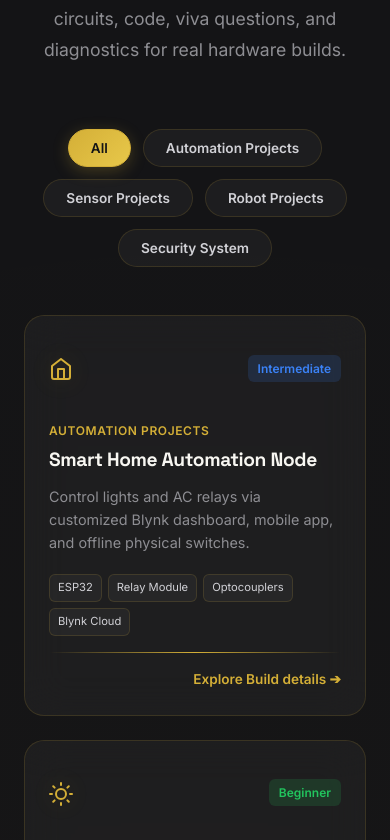
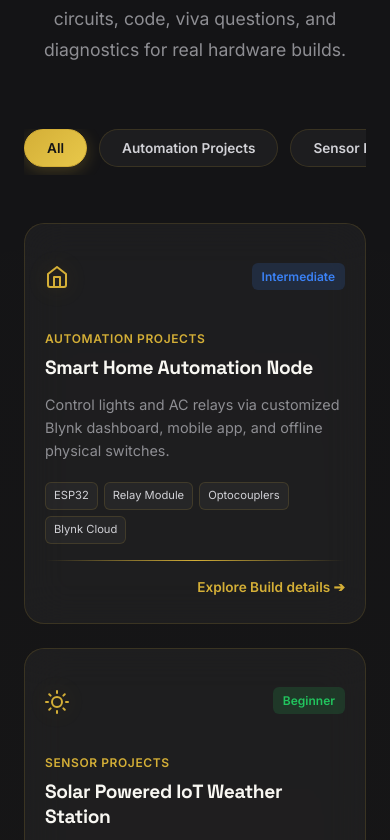
Before and after one commit to Nikhil0-1/TechIotwarriors, a Next.js app: page / in a window 390 px wide. Shown: the part 8704-9544 px from the top of the page. Built offline with nearby package versions, Linux system fonts and the light colour scheme.

Commit message:
style: expand horizontal scrolling tabs and mobile paddings across homepage projects, courses, and projects subpages

```diff
--- a/src/app/courses/page.module.css
+++ b/src/app/courses/page.module.css
@@ -249,14 +249,48 @@
   .filters {
     flex-direction: column;
     align-items: stretch;
+    gap: 16px;
+  }
+  .diffTabs {
+    flex-wrap: nowrap;
+    overflow-x: auto;
+    width: 100%;
+    padding-bottom: 8px;
+    scrollbar-width: none;
+  }
+  .diffTabs::-webkit-scrollbar {
+    display: none;
+  }
+  .tab {
+    flex-shrink: 0;
   }
   .searchBox {
     max-width: 100%;
   }
+  .grid {
+    grid-template-columns: 1fr;
+    gap: 20px;
+  }
 }
 
-@media (max-width: 640px) {
-  .grid {
-    grid-template-columns: 1fr;
+@media (max-width: 480px) {
+  .container {
+    padding: 40px 0 80px;
+  }
+  .header {
+    margin-bottom: 36px;
+  }
+  .title {
+    font-size: 1.8rem;
+  }
+  .subtitle {
+    font-size: 0.95rem;
+  }
+  .cardContent {
+    padding: 20px;
+  }
+  .cardTitle {
+    font-size: 1.1rem;
+    min-height: auto;
   }
 }
--- a/src/app/projects/page.module.css
+++ b/src/app/projects/page.module.css
@@ -221,14 +221,48 @@
   .filters {
     flex-direction: column;
     align-items: stretch;
+    gap: 16px;
+  }
+  .tabs {
+    flex-wrap: nowrap;
+    overflow-x: auto;
+    width: 100%;
+    padding-bottom: 8px;
+    scrollbar-width: none;
+  }
+  .tabs::-webkit-scrollbar {
+    display: none;
+  }
+  .tab {
+    flex-shrink: 0;
   }
   .searchBox {
     max-width: 100%;
   }
+  .grid {
+    grid-template-columns: 1fr;
+    gap: 20px;
+  }
 }
 
-@media (max-width: 640px) {
-  .grid {
-    grid-template-columns: 1fr;
+@media (max-width: 480px) {
+  .container {
+    padding: 40px 0 80px;
+  }
+  .header {
+    margin-bottom: 36px;
+  }
+  .title {
+    font-size: 1.8rem;
+  }
+  .subtitle {
+    font-size: 0.95rem;
+  }
+  .card {
+    padding: 20px 16px;
+    min-height: auto;
+  }
+  .cardTitle {
+    font-size: 1.1rem;
   }
 }
--- a/src/components/home/ProjectsSection.module.css
+++ b/src/components/home/ProjectsSection.module.css
@@ -139,11 +139,28 @@
   }
 }
 
+@media (max-width: 768px) {
+  .tabs {
+    justify-content: flex-start;
+    flex-wrap: nowrap;
+    overflow-x: auto;
+    width: 100%;
+    padding-bottom: 8px;
+    scrollbar-width: none;
+  }
+  .tabs::-webkit-scrollbar {
+    display: none;
+  }
+  .tab {
+    flex-shrink: 0;
+  }
+}
+
 @media (max-width: 640px) {
   .grid {
     grid-template-columns: 1fr;
   }
   .card {
-    padding: 24px;
+    padding: 24px 20px;
   }
 }
```
